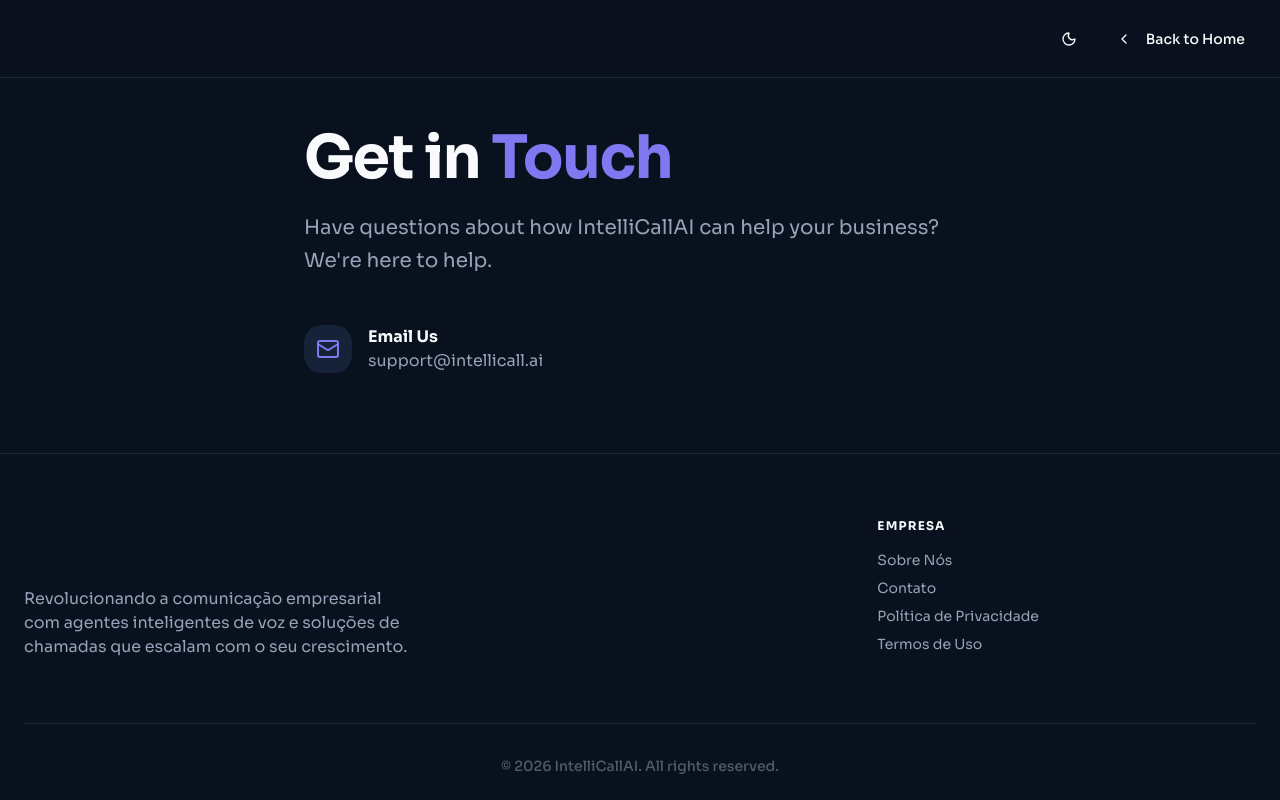
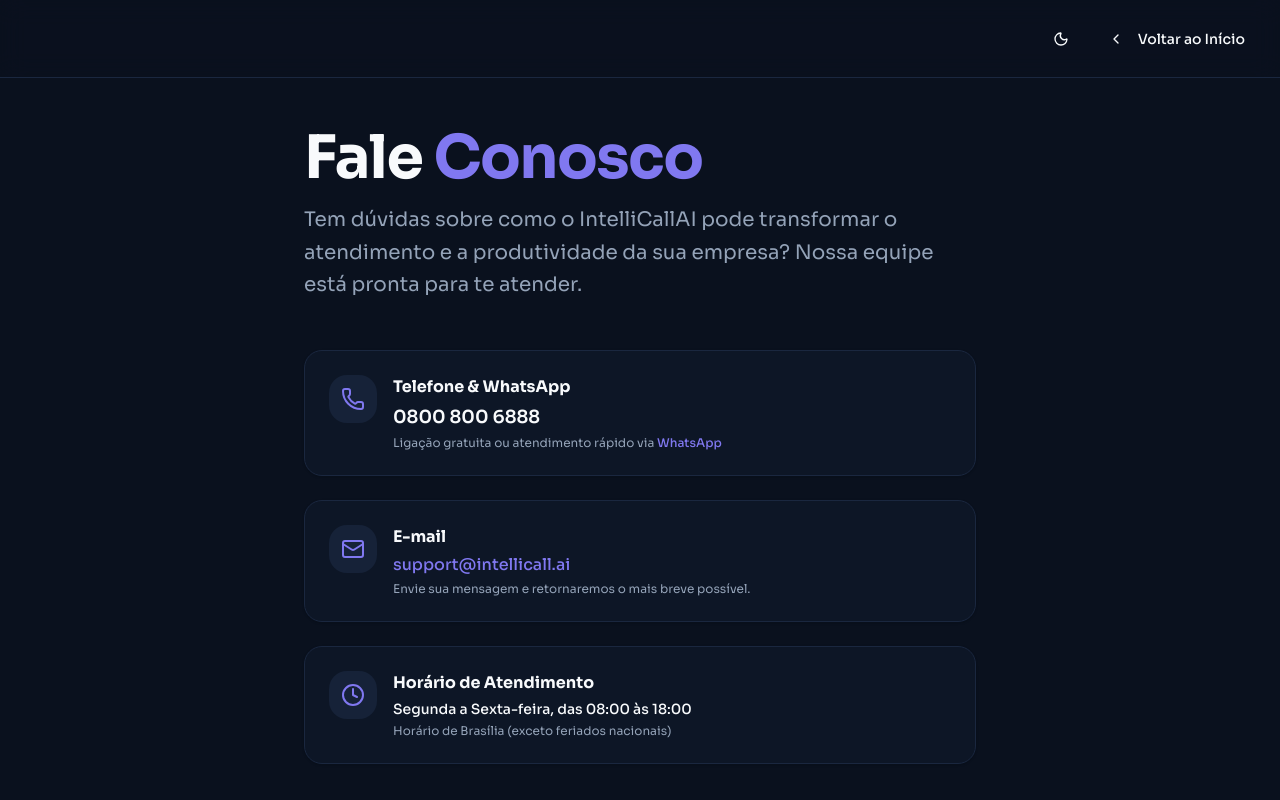
Before and after one commit to fioranet/intellicall, a Next.js app in the folder frontend/: page /contact in a window 1280 px wide. Shown: the top 800 px of the page. Built offline with nearby package versions, Linux system fonts and the light colour scheme; no server answers.

Commit message:
feat: translate and refine contact and about pages with 0800 number and brazilian copy

```diff
--- a/frontend/app/about/page.tsx
+++ b/frontend/app/about/page.tsx
@@ -1,7 +1,7 @@
 "use client";
 
 import Link from "next/link";
-import { ChevronLeft, Users, Target, Rocket, Heart } from "lucide-react";
+import { ChevronLeft, Users, Target, Rocket, Sparkles, CheckCircle2 } from "lucide-react";
 import { Button } from "@/components/ui/button";
 import { Logo } from "@/components/ui/logo";
 import { ModeToggle } from "@/components/mode-toggle";
@@ -21,7 +21,9 @@
                     <div className="flex items-center gap-4">
                         <ModeToggle />
                         <Button asChild variant="ghost" className="rounded-full">
-                            <Link href="/"><ChevronLeft className="mr-2 h-4 w-4" /> Back to Home</Link>
+                            <Link href="/">
+                                <ChevronLeft className="mr-2 h-4 w-4" /> Voltar ao Início
+                            </Link>
                         </Button>
                     </div>
                 </div>
@@ -31,54 +33,55 @@
                 <div className="max-w-4xl mx-auto space-y-16">
                     <div className="space-y-6 text-center">
                         <h1 className="text-4xl md:text-6xl font-bold tracking-tight text-foreground">
-                            Our Mission to <span style={{ color: branding.primaryColor }}>Humanize</span> AI
+                            Nossa Missão é <span style={{ color: branding.primaryColor }}>Humanizar</span> a IA
                         </h1>
-                        <p className="text-xl text-muted-foreground max-w-2xl mx-auto leading-relaxed">
-                            We're building the future of business communication, where AI doesn't just automate tasks—it builds relationships.
+                        <p className="text-lg md:text-xl text-muted-foreground max-w-2xl mx-auto leading-relaxed">
+                            Estamos construindo o futuro da comunicação empresarial, onde a Inteligência Artificial não apenas automatiza tarefas, mas cria conexões autênticas e gera resultados reais.
                         </p>
                     </div>
 
-                    <div className="grid md:grid-cols-2 gap-12 pt-8 text-left">
-                        <div className="space-y-4 p-8 rounded-3xl bg-muted/30 border border-border">
+                    <div className="grid md:grid-cols-2 gap-8 text-left">
+                        <div className="space-y-4 p-8 rounded-3xl bg-muted/30 border border-border shadow-sm">
                             <div className="p-3 rounded-2xl w-fit" style={{ backgroundColor: `${branding.primaryColor}15`, color: branding.primaryColor }}>
                                 <Target className="h-6 w-6" />
                             </div>
-                            <h3 className="text-2xl font-bold">Our Vision</h3>
-                            <p className="text-muted-foreground leading-relaxed">
-                                To empower businesses of all sizes with sophisticated AI that sounds authentic, understands context, and delivers value in every interaction.
+                            <h3 className="text-2xl font-bold">Nossa Visão</h3>
+                            <p className="text-muted-foreground leading-relaxed text-sm md:text-base">
+                                Capacitar empresas de todos os portes com agentes virtuais sofisticados que soam naturais, entendem contextos complexos e entregam valor a cada interação com o cliente.
                             </p>
                         </div>
-                        <div className="space-y-4 p-8 rounded-3xl bg-muted/30 border border-border">
+                        <div className="space-y-4 p-8 rounded-3xl bg-muted/30 border border-border shadow-sm">
                             <div className="p-3 rounded-2xl w-fit" style={{ backgroundColor: `${branding.primaryColor}15`, color: branding.primaryColor }}>
-                                <Users className="h-6 w-6" />
+                                <Sparkles className="h-6 w-6" />
                             </div>
-                            <h3 className="text-2xl font-bold">The Team</h3>
-                            <p className="text-muted-foreground leading-relaxed">
-                                A collective of AI researchers, communication experts, and engineers dedicated to solving the challenges of modern outbound outreach.
+                            <h3 className="text-2xl font-bold">Tecnologia &amp; Inovação</h3>
+                            <p className="text-muted-foreground leading-relaxed text-sm md:text-base">
+                                Unimos o estado da arte em síntese neural de voz, processamento nativo em tempo real e modelos de linguagem para proporcionar chamadas telefônicas fluidas, inteligentes e sem atrito.
                             </p>
                         </div>
                     </div>
 
-                    <div className="space-y-8">
-                        <h2 className="text-3xl font-bold text-center">Why We Started</h2>
-                        <div className="prose prose-slate dark:prose-invert max-w-none text-muted-foreground leading-relaxed space-y-4">
+                    <div className="space-y-6">
+                        <h2 className="text-3xl font-bold text-center">Por Que Criamos o {branding.appName}</h2>
+                        <div className="prose prose-slate dark:prose-invert max-w-none text-muted-foreground leading-relaxed space-y-4 text-base">
                             <p>
-                                Founded in 2024, {branding.appName} emerged from a simple observation: traditional outbound calling was broken. Sales teams were fatigued, conversion rates were dropping, and customers were tired of robotic interactions.
+                                A comunicação por voz continua sendo o canal mais direto, decisivo e confiável para fechar negócios e solucionar demandas urgentes. No entanto, as centrais telefônicas tradicionais tornaram-se onerosas, filas de espera geram insatisfação e equipes de atendimento ficam sobrecarregadas com tarefas repetitivas.
                             </p>
                             <p>
-                                We saw an opportunity to bridge the gap using Large Language Models and advanced neural voices. By creating AI agents that can truly listen and adapt, we're giving businesses back their most valuable asset: time.
+                                O <strong>{branding.appName}</strong> nasceu para transformar essa realidade. Ao integrar inteligência artificial conversacional de ultra baixa latência com redes de telefonia corporativa, proporcionamos atendentes virtuais que atendem 24 horas por dia, 7 dias por semana, com empatia, agilidade e o profissionalismo que seus clientes merecem.
                             </p>
                         </div>
                     </div>
 
-                    <div className="p-12 rounded-[2rem] bg-slate-900 text-white text-center space-y-6">
-                        <Rocket className="h-12 w-12 mx-auto" style={{ color: branding.primaryColor }} />
-                        <h2 className="text-3xl font-bold">Ready to join the revolution?</h2>
-                        <p className="text-slate-400 max-w-xl mx-auto">
-                            Whether you're a startup or an enterprise, we have the tools to scale your voice.
+                    {/* CTA Box */}
+                    <div className="p-10 md:p-14 rounded-3xl bg-slate-900 border border-slate-800 text-white text-center space-y-6 shadow-xl">
+                        <Rocket className="h-10 w-10 md:h-12 md:w-12 mx-auto" style={{ color: branding.primaryColor }} />
+                        <h2 className="text-2xl md:text-3xl font-bold">Pronto para transformar a sua comunicação?</h2>
+                        <p className="text-slate-400 max-w-xl mx-auto text-sm md:text-base leading-relaxed">
+                            Descubra como colocar agentes de voz com inteligência artificial para atender seus clientes e acelerar suas vendas hoje mesmo.
                         </p>
-                        <Button size="lg" className="text-white rounded-full px-8" style={{ backgroundColor: branding.primaryColor }} asChild>
-                            <Link href="/signup" className="text-white">Get Started Now</Link>
+                        <Button size="lg" className="text-white rounded-full px-8 font-semibold shadow-lg transition-transform hover:scale-105" style={{ backgroundColor: branding.primaryColor }} asChild>
+                            <Link href="/signup" className="text-white">Criar Conta Gratuitamente</Link>
                         </Button>
                     </div>
                 </div>
--- a/frontend/app/contact/page.tsx
+++ b/frontend/app/contact/page.tsx
@@ -1,7 +1,7 @@
 "use client";
 
 import Link from "next/link";
-import { ChevronLeft, Mail, MapPin } from "lucide-react";
+import { ChevronLeft, Mail, Phone, MessageSquare, Clock } from "lucide-react";
 import { Button } from "@/components/ui/button";
 import { Logo } from "@/components/ui/logo";
 import { ModeToggle } from "@/components/mode-toggle";
@@ -11,6 +11,9 @@
 export default function ContactPage() {
     const { branding, publicSite } = useSettings();
     const contactEmail = getContactDisplayEmail(publicSite);
+    const phoneNumber = "0800 800 6888";
+    const phoneHref = "tel:08008006888";
+    const whatsappHref = "https://wa.me/558008006888";
 
     return (
         <div className="flex flex-col min-h-screen bg-background text-foreground font-sora">
@@ -22,7 +25,9 @@
                     <div className="flex items-center gap-4">
                         <ModeToggle />
                         <Button asChild variant="ghost" className="rounded-full">
-                            <Link href="/"><ChevronLeft className="mr-2 h-4 w-4" /> Back to Home</Link>
+                            <Link href="/">
+                                <ChevronLeft className="mr-2 h-4 w-4" /> Voltar ao Início
+                            </Link>
                         </Button>
                     </div>
                 </div>
@@ -30,40 +35,71 @@
 
             <main className="pt-32 pb-20 px-6">
                 <div className="max-w-2xl mx-auto space-y-12">
-                    <div className="space-y-6">
+                    <div className="space-y-4">
                         <h1 className="text-4xl md:text-6xl font-bold tracking-tight text-foreground">
-                            Get in <span style={{ color: branding.primaryColor }}>Touch</span>
+                            Fale <span style={{ color: branding.primaryColor }}>Conosco</span>
                         </h1>
-                        <p className="text-xl text-muted-foreground leading-relaxed">
-                            Have questions about how {branding.appName} can help your business? We're here to help.
+                        <p className="text-lg md:text-xl text-muted-foreground leading-relaxed">
+                            Tem dúvidas sobre como o {branding.appName} pode transformar o atendimento e a produtividade da sua empresa? Nossa equipe está pronta para te atender.
                         </p>
                     </div>
 
-                    <div className="flex items-start gap-4">
-                        <div className="p-3 bg-muted rounded-2xl" style={{ color: branding.primaryColor }}>
-                            <Mail className="h-6 w-6" />
+                    <div className="grid gap-6">
+                        {/* Telefone e WhatsApp */}
+                        <div className="p-6 rounded-2xl bg-muted/30 border border-border flex items-start gap-4 shadow-sm hover:border-primary/40 transition-colors">
+                            <div className="p-3 bg-muted rounded-2xl shrink-0" style={{ color: branding.primaryColor }}>
+                                <Phone className="h-6 w-6" />
                             </div>
-                        <div>
-                            <h4 className="font-bold">Email Us</h4>
-                            <p className="text-muted-foreground">
-                                <a href={`mailto:${contactEmail}`} className="hover:underline" style={{ color: "inherit" }}>
-                                    {contactEmail}
+                            <div className="space-y-1">
+                                <h4 className="font-bold text-base">Telefone &amp; WhatsApp</h4>
+                                <p className="text-lg font-semibold text-foreground">
+                                    <a href={phoneHref} className="hover:underline">
+                                        {phoneNumber}
+                                    </a>
+                                </p>
+                                <p className="text-xs text-muted-foreground">
+                                    Ligação gratuita ou atendimento rápido via{" "}
+                                    <a href={whatsappHref} target="_blank" rel="noopener noreferrer" className="font-medium underline-offset-2 hover:underline" style={{ color: branding.primaryColor }}>
+                                        WhatsApp
                                     </a>
                                 </p>
                             </div>
                         </div>
 
-                    {publicSite.hqAddress && (
-                        <div className="flex items-start gap-4">
-                            <div className="p-3 bg-muted rounded-2xl" style={{ color: branding.primaryColor }}>
-                                <MapPin className="h-6 w-6" />
+                        {/* E-mail */}
+                        <div className="p-6 rounded-2xl bg-muted/30 border border-border flex items-start gap-4 shadow-sm hover:border-primary/40 transition-colors">
+                            <div className="p-3 bg-muted rounded-2xl shrink-0" style={{ color: branding.primaryColor }}>
+                                <Mail className="h-6 w-6" />
                             </div>
-                            <div>
-                                <h4 className="font-bold">Headquarters</h4>
-                                <p className="text-muted-foreground">{publicSite.hqAddress}</p>
+                            <div className="space-y-1">
+                                <h4 className="font-bold text-base">E-mail</h4>
+                                <p className="text-muted-foreground">
+                                    <a href={`mailto:${contactEmail}`} className="hover:underline font-medium" style={{ color: branding.primaryColor }}>
+                                        {contactEmail}
+                                    </a>
+                                </p>
+                                <p className="text-xs text-muted-foreground">
+                                    Envie sua mensagem e retornaremos o mais breve possível.
+                                </p>
                             </div>
                         </div>
-                    )}
+
+                        {/* Horário de Atendimento */}
+                        <div className="p-6 rounded-2xl bg-muted/30 border border-border flex items-start gap-4 shadow-sm">
+                            <div className="p-3 bg-muted rounded-2xl shrink-0" style={{ color: branding.primaryColor }}>
+                                <Clock className="h-6 w-6" />
+                            </div>
+                            <div className="space-y-1">
+                                <h4 className="font-bold text-base">Horário de Atendimento</h4>
+                                <p className="text-sm text-foreground font-medium">
+                                    Segunda a Sexta-feira, das 08:00 às 18:00
+                                </p>
+                                <p className="text-xs text-muted-foreground">
+                                    Horário de Brasília (exceto feriados nacionais)
+                                </p>
+                            </div>
+                        </div>
+                    </div>
                 </div>
             </main>
             <Footer />
```
Lines whose indentation alone changed are shown as unchanged.
